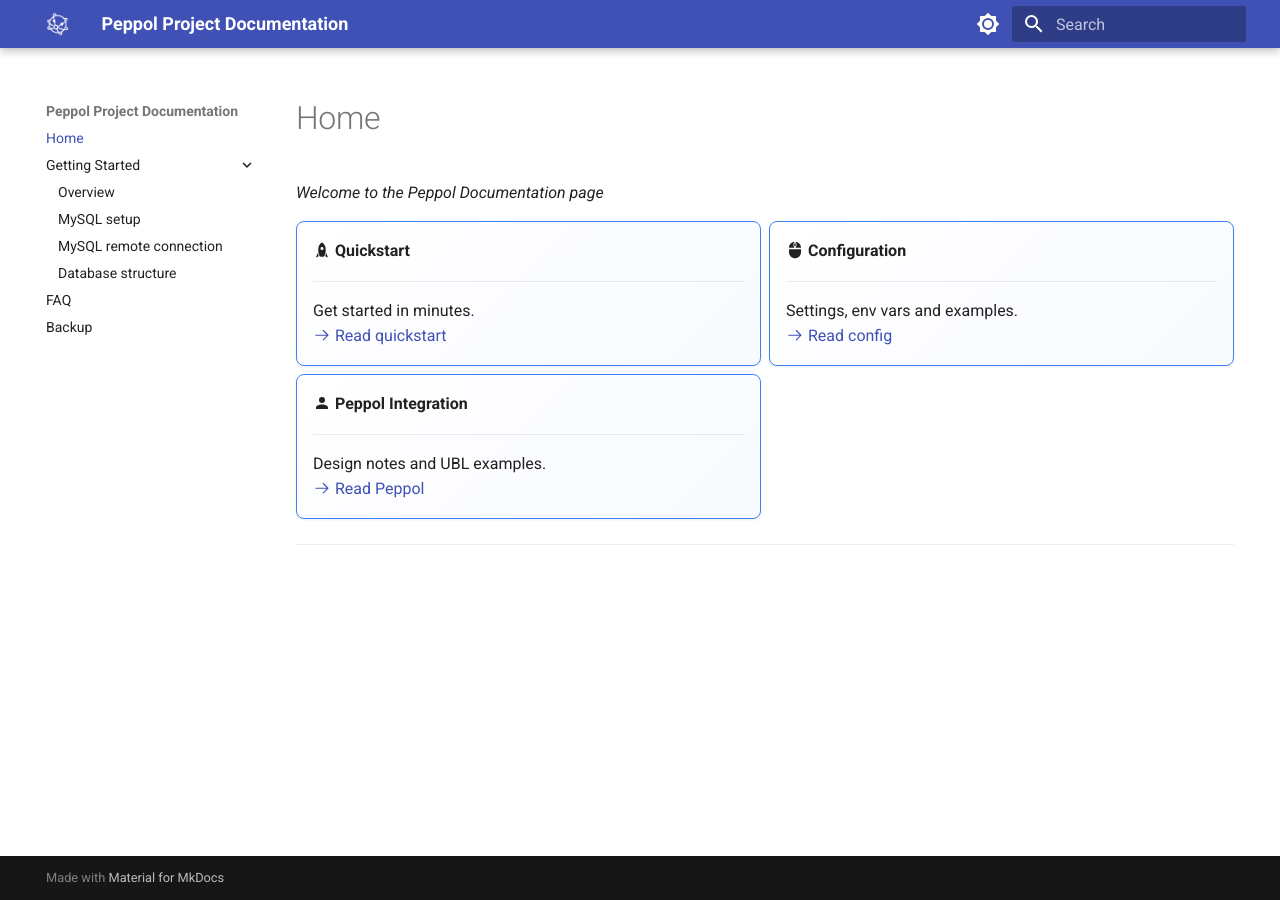
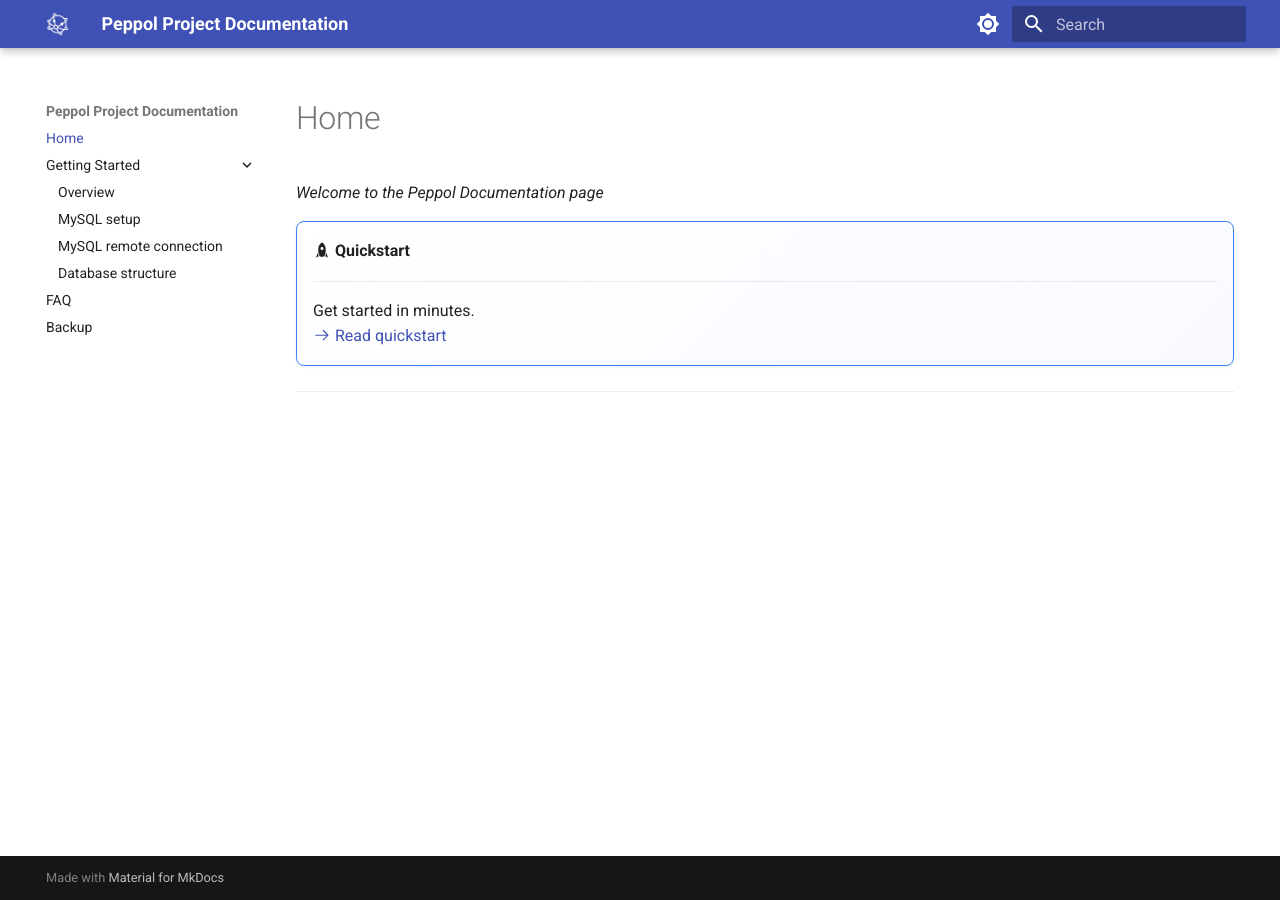
Before and after one commit to PeppolTest/test, an MkDocs documentation site: the page built from docs/index.md, in a window 1280 px wide. Built offline with MkDocs 1.6.1 and Material for MkDocs 9.7.7, drawn with Linux system fonts in a browser that asks for light colours.

Commit message:
removed unused md subpages

```diff
--- a/docs/index.md
+++ b/docs/index.md
@@ -12,19 +12,19 @@ _Welcome to the Peppol Documentation page_
     Get started in minutes.
     [:octicons-arrow-right-24: Read quickstart](getting-started/index.md)
 
-- :material-mouse-scroll-wheel: __Configuration__
+<!-- - :material-mouse-scroll-wheel: __Configuration__
 
     ---
 
     Settings, env vars and examples.
-    [:octicons-arrow-right-24: Read config](getting-started/config.md)
+    [:octicons-arrow-right-24: Read config](getting-started/config.md) -->
 
-- :material-account: __Peppol Integration__
+<!-- - :material-account: __Peppol Integration__
 
     ---
 
     Design notes and UBL examples.
-    [:octicons-arrow-right-24: Read Peppol](integration/peppol.md)
+    [:octicons-arrow-right-24: Read Peppol](integration/peppol.md) -->
 
 </div>
 
```
